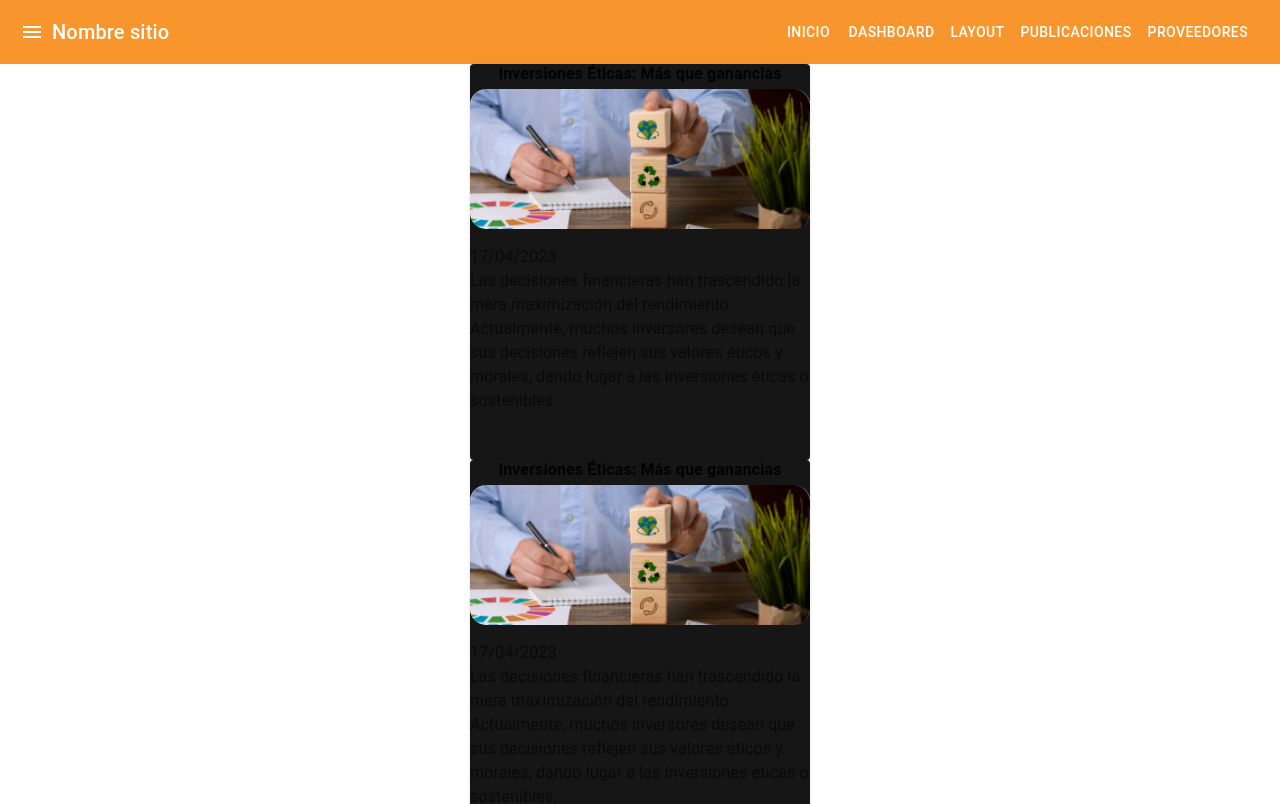
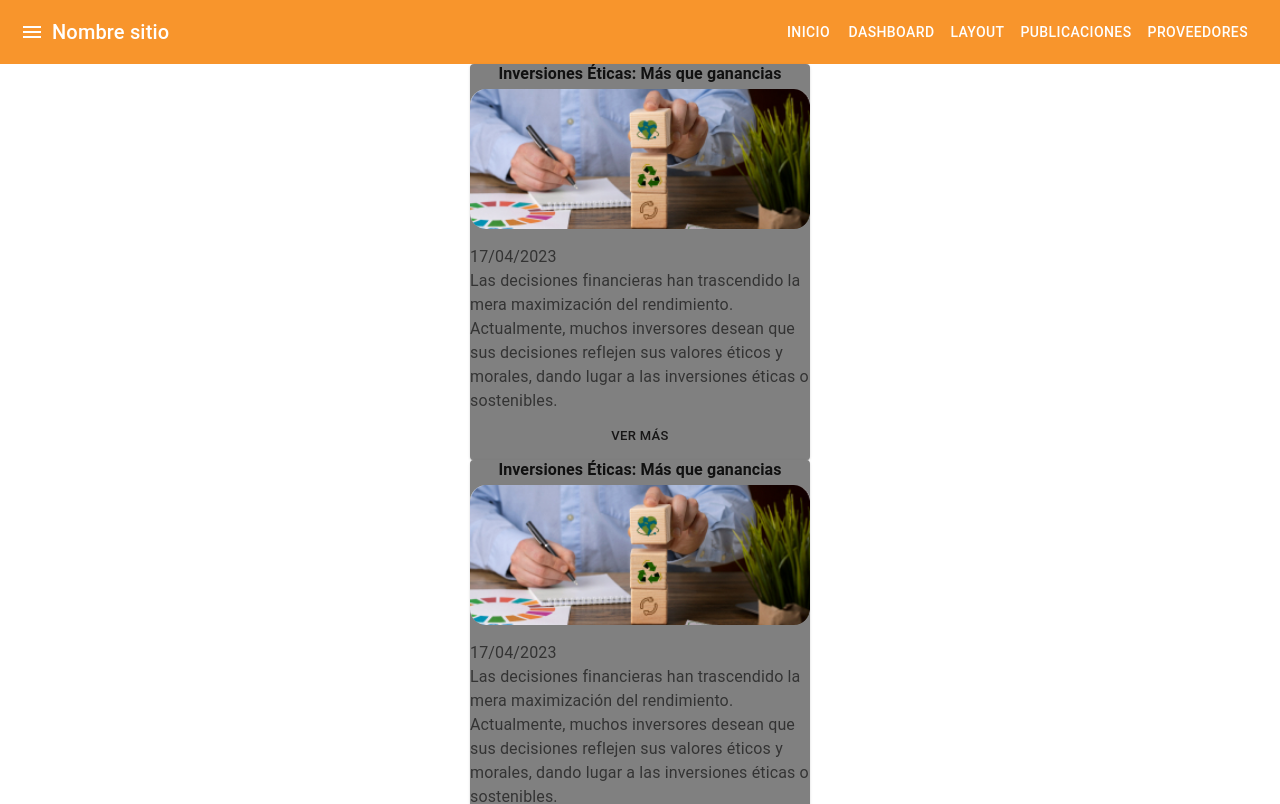
Before and after one commit to veraBytte/rescue, a React (Vite) app: page /publicaciones in a window 1280 px wide. Shown: the top 804 px of the page. Built offline with nearby package versions, Linux system fonts and the light colour scheme.

Commit message:
Color de card

```diff
--- a/src/components/publicaciones/Cards.jsx
+++ b/src/components/publicaciones/Cards.jsx
@@ -7,7 +7,7 @@ import { Button, CardActionArea, CardActions } from '@mui/material';
 
 export default function Cards(props){
     return (
-      <Card sx={(theme) =>({width:340 , bgcolor:'primary.main', })}>
+      <Card sx={(theme) =>({width:340 , bgcolor:'gray', })}>
       <CardActionArea>
         <Typography
           gutterBottom
```
